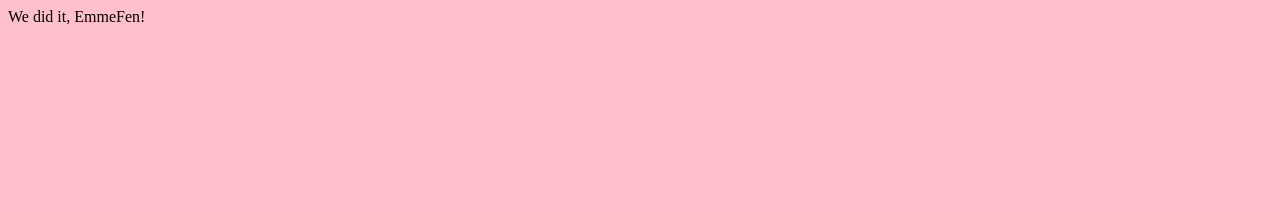
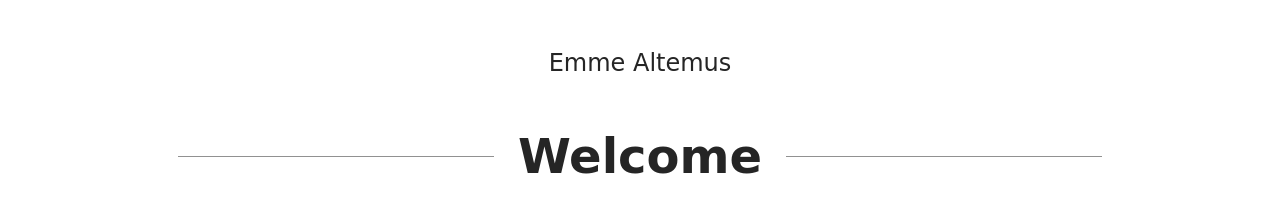
Before and after one commit to emilyfaltemus/emilyfaltemus.github.io, a plain HTML site: page index.html in a window 1280 px wide. Drawn offline with nearby package versions, Linux system fonts and the light colour scheme; a web font is replaced by a local one.

Commit message:
test typography design

```diff
--- /dev/null
+++ b/css/abstracts/_divider-line.scss
@@ -0,0 +1,36 @@
+$select: ".divider-line" !default;
+
+@mixin base {
+    #{$select} {
+        display: flex;
+        justify-content: center;
+        align-items: center;
+
+        &::before,
+        &::after {
+            content: "";
+            flex: 1;
+            padding: 0.5px;
+            background: currentColor;
+            align-self: center;
+            margin: 0;
+            opacity: 0.5;
+        }
+
+        &__text {
+            margin: 0 0.5em;
+        }
+
+        @content;
+    }
+}
+
+@mixin column {
+    flex: 0;
+    flex-direction: column;
+}
+
+@mixin row {
+    flex: 1 1 100%;
+    flex-direction: row;
+}
--- /dev/null
+++ b/css/layouts/_document.scss
@@ -0,0 +1,22 @@
+@mixin base {
+    * {
+        margin: 0;
+        padding: 0;
+        box-sizing: border-box;
+    }
+
+    body {
+        font: 1.5em/1.6 "Poiret One", cursive;
+        color: #252525;
+    }
+
+    h1,
+    h2,
+    h3,
+    h4,
+    h5,
+    h6 {
+        font-family: "Calistoga", cursive;
+        line-height: 1.25;
+    }
+}
--- /dev/null
+++ b/css/layouts/_header.scss
@@ -0,0 +1,11 @@
+$select: ".header" !default;
+
+@mixin base {
+    #{$select} {
+        font-family: "Calistoga", cursive;
+        line-height: 1.25;
+        text-align: center;
+
+        @content;
+    }
+}
--- /dev/null
+++ b/css/layouts/_main.scss
@@ -0,0 +1,17 @@
+$select: ".main" !default;
+
+// abstracts
+@use "../abstracts/divider-line";
+
+@mixin base {
+    @include divider-line.base {
+        @include divider-line.row;
+    }
+
+    #{$select} {
+        h1 {
+        }
+
+        @content;
+    }
+}
--- /dev/null
+++ b/css/layouts/_section.scss
@@ -0,0 +1,10 @@
+$select: ".section" !default;
+
+@mixin base {
+    #{$select} {
+        max-width: 45ch;
+        margin: 2em auto;
+
+        @content;
+    }
+}
--- /dev/null
+++ b/css/style.scss
@@ -0,0 +1,9 @@
+@use "layouts/document";
+@use "layouts/section";
+@use "layouts/header";
+@use "layouts/main";
+
+@include document.base;
+@include section.base;
+@include header.base;
+@include main.base;
--- a/index.html
+++ b/index.html
@@ -2,12 +2,26 @@
 <html lang="en">
 <head>
     <meta charset="UTF-8">
-    <meta http-equiv="X-UA-Compatible" content="IE=edge">
     <meta name="viewport" content="width=device-width, initial-scale=1.0">
     <title>Emmefen</title>
-    <link rel="stylesheet" href="/css/style.css">
+    <link rel="preconnect" href="https://fonts.googleapis.com">
+    <link rel="preconnect" href="https://fonts.gstatic.com" crossorigin>
+    <link href="https://fonts.googleapis.com/css2?family=Berkshire+Swash&family=Calistoga&family=Glass+Antiqua&family=Kranky&family=Overlock:ital,wght@1,700&family=Poiret+One&family=Yeseva+One&display=swap" rel="stylesheet">
+    <link rel="stylesheet" href="css/style.css">
 </head>
 <body>
-    We did it, EmmeFen!
+    <header class="header section">
+        Emme Altemus
+    </header>
+    <main class="main section">
+        <div class="divider-line">
+            <h1 class="divider-line__text">Welcome</h1>
+        </div>
+        <!-- <p>Lorem ipsum dolor sit amet, consectetur adipisicing elit. Mollitia, minima. Libero iusto rerum id assumenda pariatur voluptas cupiditate a voluptatum ex explicabo, incidunt voluptatem tenetur ut, ipsum quis at voluptate?</p> -->
+    </main>
+    <!-- <section class="section">
+        <h2>About Me</h2>
+        <p>Lorem ipsum dolor, sit amet consectetur adipisicing elit. Aperiam ratione officia dignissimos at sit vero saepe incidunt deserunt tenetur mollitia rem illum pariatur reprehenderit veritatis, voluptas voluptatum dolor nihil eligendi.</p>
+    </section> -->
 </body>
 </html>
```
Also changed, not shown: css/style.css, 1 other file.
